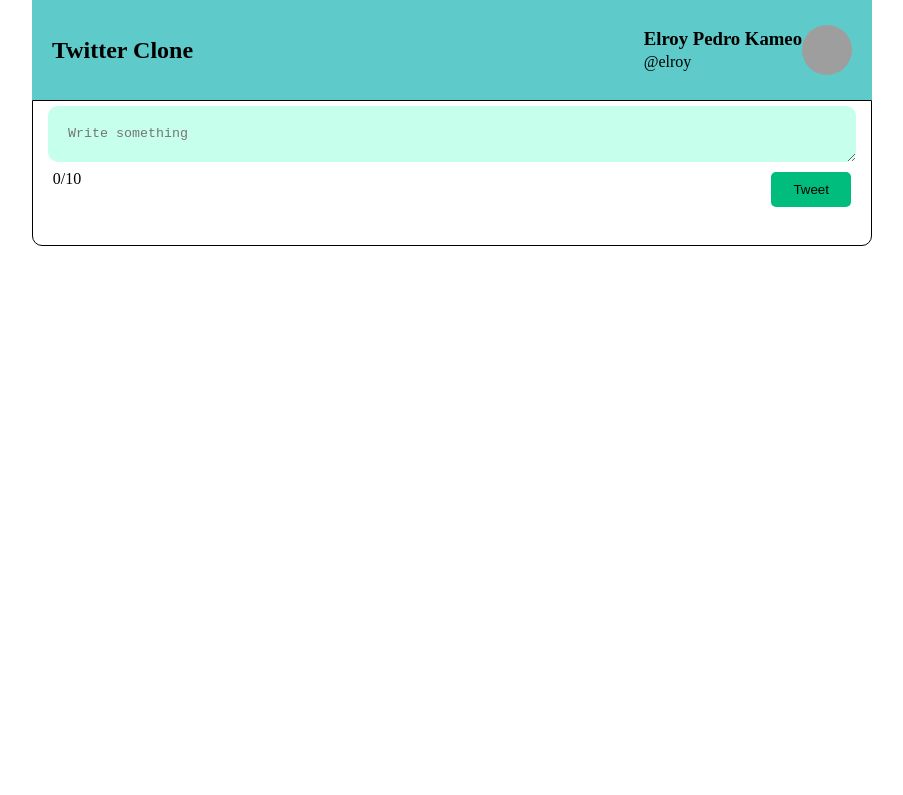
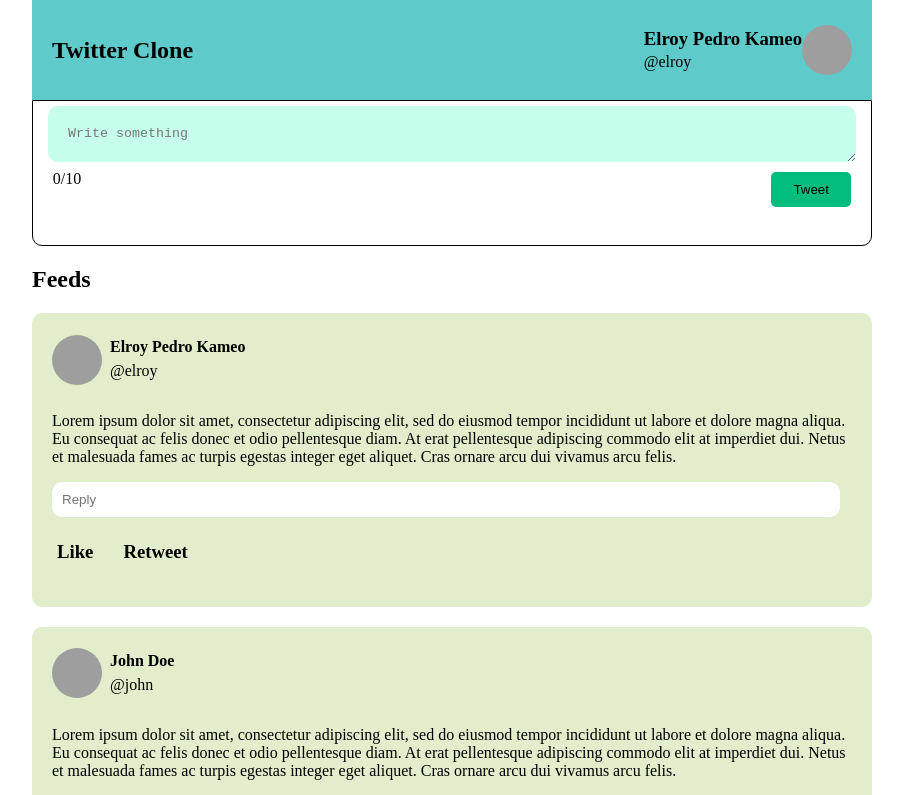
Before and after one commit to elroypedrokameo/task2-twitter-clone, a Vue app: page / in a window 1280 px wide. Shown: the top 795 px of the page, without its empty margins (188-1091 px from the left). Built offline with nearby package versions, Linux system fonts and the light colour scheme; grey boxes are pictures that could not be loaded.

Commit message:
feat: feeds components and styling

```diff
--- a/src/App.vue
+++ b/src/App.vue
@@ -1,6 +1,7 @@
 <script>
   import Navbar from './components/Navbar/Navbar.vue';
   import TweetForm from './components/Tweet Form/TweetForm.vue'
+  import TweetCard from './components/Tweet Card/TweetCard.vue'
 
   export default {
     provide() {
@@ -12,7 +13,8 @@
     },
     components: {
       Navbar,
-      TweetForm
+      TweetForm,
+      TweetCard
     }
   }
 </script>
@@ -21,6 +23,10 @@
   <div class="main">
     <Navbar />
     <TweetForm />
+    <div>
+      <h2 class="feeds">Feeds</h2>
+      <TweetCard />
+    </div>
   </div>
 </template>
 
--- a/src/components/Navbar/Avatar.vue
+++ b/src/components/Navbar/Avatar.vue
@@ -10,7 +10,7 @@ export default {
 }
 </script>
 
-<style>
+<style scoped>
   img {
     width: 50px;
     height: 50px;
--- a/src/components/Navbar/Navbar.vue
+++ b/src/components/Navbar/Navbar.vue
@@ -24,7 +24,7 @@ export default {
 }
 </script>
 
-<style>
+<style scoped>
   .container {
     width: 50rem;
     height: 5rem;
--- a/src/components/Tweet Card/Like.vue
+++ b/src/components/Tweet Card/LikeIcon.vue
@@ -1,5 +1,7 @@
 <template>
-
+  <div>
+    <h3>Like</h3>
+  </div>
 </template>
 
 <script>
@@ -8,6 +10,6 @@ export default {
 }
 </script>
 
-<style>
+<style scoped>
 
 </style>
--- /dev/null
+++ b/src/components/Tweet Card/RetweetIcon.vue
@@ -0,0 +1,17 @@
+<template>
+  <div>
+    <h3>Retweet</h3>
+  </div>
+</template>
+
+<script>
+export default {
+
+}
+</script>
+
+<style scoped>
+  h3 {
+    margin-left: 30px;
+  }
+</style>
--- /dev/null
+++ b/src/components/Tweet Card/Tweet.vue
@@ -0,0 +1,89 @@
+<script>
+  import Like from './LikeIcon.vue'
+  import RetweetIcon from './RetweetIcon.vue'
+  import Avatar from '../Navbar/Avatar.vue'
+
+  export default {
+    data () {
+      return {
+        avatar: 'https://awsimages.detik.net.id/community/media/visual/2019/02/19/42393387-9c5c-4be4-97b8-49260708719e.jpeg?w=750&q=90'
+      }
+    },
+    components: {
+      Like,
+      RetweetIcon,
+      Avatar,
+    },
+    props: {
+      fullname: String,
+      username: String,
+      caption: String
+    }
+  }
+</script>
+
+<template>
+  <div class="tweet-container">
+    <div class="user">
+      <Avatar :avatar="avatar" />
+      <div class="usernames">
+        <h4>{{ fullname }}</h4>
+        <p>@{{ username }}</p>
+      </div>
+    </div>
+    <p class="caption">{{ caption }}</p>
+    <form action="submit">
+      <input placeholder="Reply" type="text">
+    </form>
+    <div class="user-action">
+      <Like />
+      <RetweetIcon />
+    </div>
+    <!-- <Retweet /> -->
+  </div>
+</template>
+
+<style scoped>
+  .tweet-container {
+    padding: 20px;
+    margin-top: 20px;
+    width: 50rem;
+    border-radius: 10px;
+    background-color: rgb(226, 238, 203);
+  }
+
+  .user {
+    display: flex;
+    align-items: center;
+    margin-top: -10px;
+  }
+
+  .usernames {
+    margin-left: 8px;
+  }
+
+  .usernames h4{
+    margin-top: 15px;
+  }
+
+  .usernames p {
+    margin-top: -15px;
+  }
+
+  input {
+    padding: 10px;
+    width: 48rem;
+    border-radius: 10px;
+    border: none;
+  }
+
+  input:focus {
+    outline: none;
+  }
+
+  .user-action {
+    display: flex;
+    margin: 5px;
+    cursor: pointer;
+  }
+</style>
--- a/src/components/Tweet Card/TweetCard.vue
+++ b/src/components/Tweet Card/TweetCard.vue
@@ -1,15 +1,54 @@
 <template>
-  <div>
-
+  <div class="container">
+    <Tweet
+      v-for="feed in feeds"
+      :key="feed.id"
+      :fullname="feed.fullname"
+      :username="feed.username"
+      :caption="feed.caption"
+    />
   </div>
 </template>
 
 <script>
-export default {
-
-}
+  import Tweet from './Tweet.vue'
+  export default {
+    data() {
+      return {
+        feeds: [
+          {
+            id: 1,
+            fullname: 'Elroy Pedro Kameo',
+            username: 'elroy',
+            caption: 'Lorem ipsum dolor sit amet, consectetur adipiscing elit, sed do eiusmod tempor incididunt ut labore et dolore magna aliqua. Eu consequat ac felis donec et odio pellentesque diam. At erat pellentesque adipiscing commodo elit at imperdiet dui. Netus et malesuada fames ac turpis egestas integer eget aliquet. Cras ornare arcu dui vivamus arcu felis.'
+          },
+          {
+            id: 2,
+            fullname: 'John Doe',
+            username: 'john',
+            caption: 'Lorem ipsum dolor sit amet, consectetur adipiscing elit, sed do eiusmod tempor incididunt ut labore et dolore magna aliqua. Eu consequat ac felis donec et odio pellentesque diam. At erat pellentesque adipiscing commodo elit at imperdiet dui. Netus et malesuada fames ac turpis egestas integer eget aliquet. Cras ornare arcu dui vivamus arcu felis.'
+          },
+          {
+            id: 3,
+            fullname: 'Marcus Rashford',
+            username: 'rashford',
+            caption: 'Lorem ipsum dolor sit amet, consectetur adipiscing elit, sed do eiusmod tempor incididunt ut labore et dolore magna aliqua. Eu consequat ac felis donec et odio pellentesque diam. At erat pellentesque adipiscing commodo elit at imperdiet dui. Netus et malesuada fames ac turpis egestas integer eget aliquet. Cras ornare arcu dui vivamus arcu felis.'
+          },
+          {
+            id: 4,
+            fullname: 'Bruno Fernandes',
+            username: 'rashford',
+            caption: 'Lorem ipsum dolor sit amet, consectetur adipiscing elit, sed do eiusmod tempor incididunt ut labore et dolore magna aliqua. Eu consequat ac felis donec et odio pellentesque diam. At erat pellentesque adipiscing commodo elit at imperdiet dui. Netus et malesuada fames ac turpis egestas integer eget aliquet. Cras ornare arcu dui vivamus arcu felis.'
+          }
+        ]
+      }
+    },
+    components: {
+      Tweet
+    },
+  }
 </script>
 
-<style>
+<style scoped>
 
 </style>
--- a/src/components/Tweet Form/TweetForm.vue
+++ b/src/components/Tweet Form/TweetForm.vue
@@ -2,7 +2,7 @@
   <div class="tweet-card">
     <div>
       <form class="form-tweet" action="submit" @submit.prevent="handleSubmit()">
-        <textarea @input="characterCheck()" v-model="text" class="input-tweet" placeholder="Write something" name="" id="" cols="30" rows="10"></textarea>
+        <textarea @input="characterCheck()" ref="input" v-model="text" class="input-tweet" placeholder="Write something" name="" id="" cols="30" rows="10"></textarea>
         <div class="character-button">
           <p class="character">{{countCharacters()}}/{{ maxChar }}</p>
           <Button :disabled="isDisabled" :class="[isDisabled ? secondary : primary]"/>
@@ -16,6 +16,10 @@
 import Button from '../Button/Button.vue'
 
 export default {
+  mounted() {
+    this.$refs.input.focus();
+  },
+
   data() {
     return {
       text: '',
@@ -26,13 +30,16 @@ export default {
       captions: []
     }
   },
+
   components: {
     Button
   },
+
   methods: {
     countCharacters() {
       return this.text.length
     },
+
     characterCheck() {
       if (this.text.length > this.maxChar) {
         this.isDisabled = true
@@ -40,6 +47,7 @@ export default {
         this.isDisabled = false;
       }
     },
+
     handleSubmit() {
       this.captions.push(this.text)
       console.log('Tweet', this.text)
```
Also changed, not shown: src/components/Tweet Card/Retweet.vue (deleted, +0 -13 lines), src/assets/4127559071586787810.svg (added).
